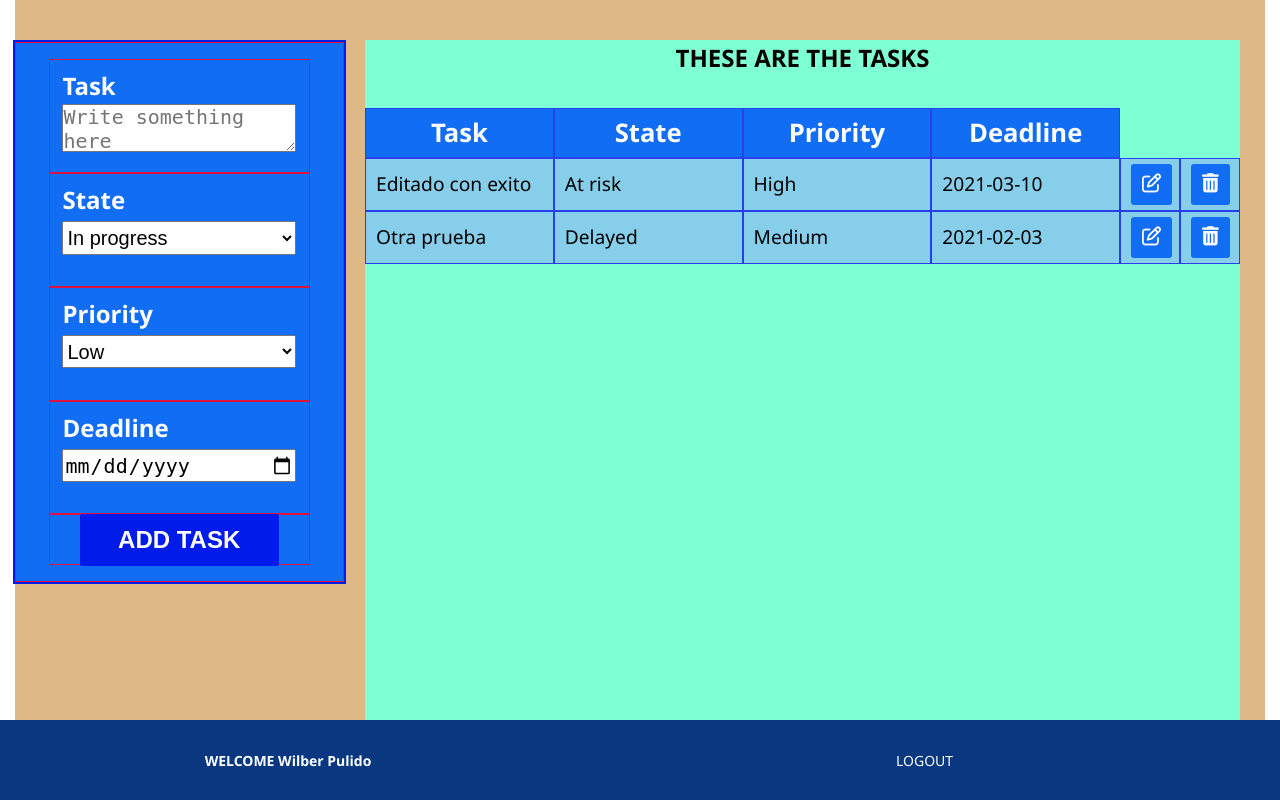
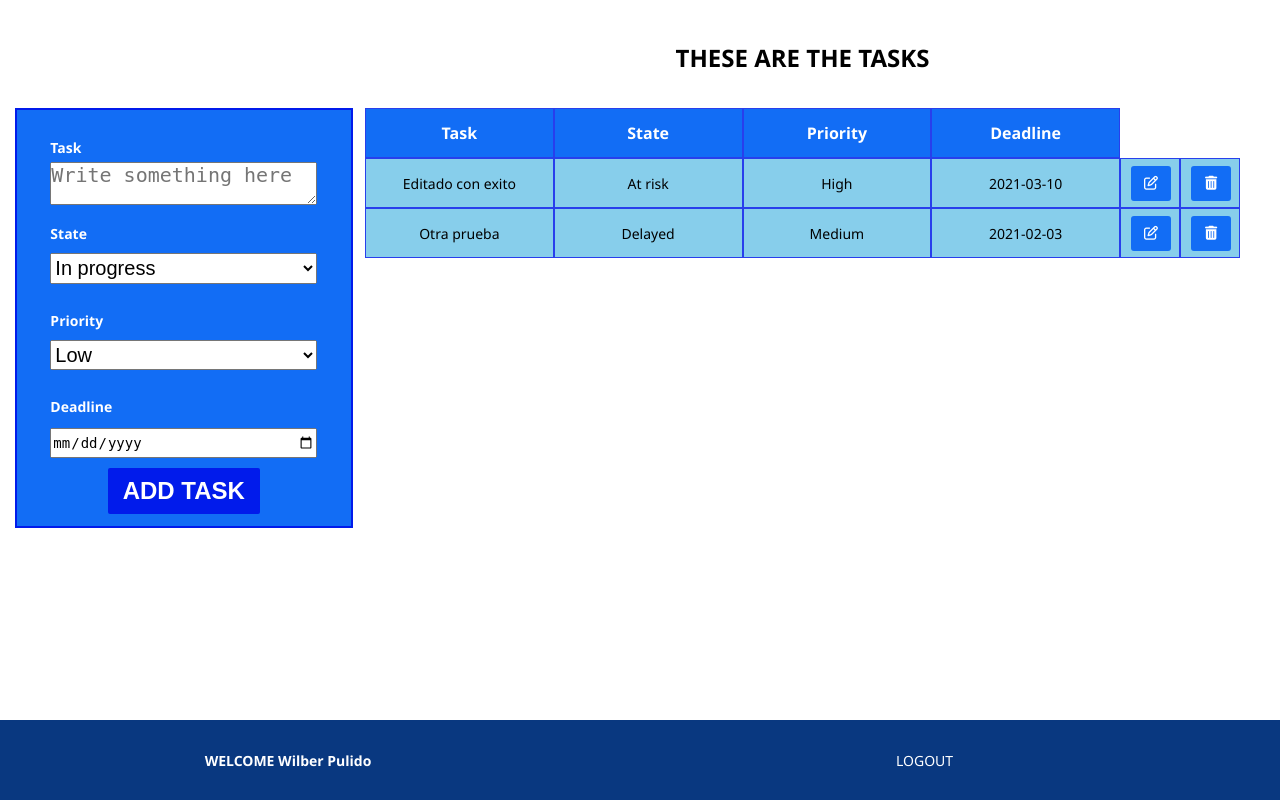
Before and after one commit to wilberpulido/Lista-de-tareas, a PHP site: page / in a window 1280 px wide. Run offline with PHP 8.4, Linux system fonts and the light colour scheme; a user stored in the database is signed in; data comes from the database, SQL or seed files in the repository; some libraries are stand-ins or nearby versions.

Commit message:
arreglos de los td de edit t y delete, arreglos de la version laptop

```diff
--- a/style/form.css
+++ b/style/form.css
@@ -293,46 +293,6 @@ font-weight: 700;
     .formBoxLogin{
         width: 50%;
     }
-    /* .formBoxTask div{
-        display: grid;
-        grid-template-columns: 46% 46%;
-        grid-template-rows: repeat(2,40%) 20%;
-        border: 2px solid red;
-        column-gap: 8%;
-        height: 100%;
-    }
-    .formBoxTask div .input-container-addTask{
-        height: 100%;
-        display: flex;
-        flex-direction: column;
-        padding: 2vh 3vw;
-    }
-    .formBoxTask .input-container-addTask label,
-    .formBoxTask div .input-container-addTask button{
-        font-size: 3vh;
-    }
-    .formBoxTask .input-container-addTask textarea,
-    .formBoxTask .input-container-addTask select,
-    .formBoxTask .input-container-addTask input{
-        height: 40%;
-    }
-    .formBoxTask div:nth-child(5){
-        grid-column-start: 1;
-        grid-column-end: 3;
-    } */
-    /* .formBoxEditTask{
-        width: 60%;
-        top: 50%;
-    } */
-    /* .formBoxEditTask div .input-container-addTask{
-        padding: 0;
-        height: 16%;
-    } */
-    /* .formBoxEditTask .input-container-addTask textarea,
-    .formBoxEditTask .input-container-addTask select,
-    .formBoxEditTask .input-container-addTask input{
-        height: 25px;
-    } */
 }
 @media only screen and (min-width: 480px){
     .input-container-register label{
@@ -377,21 +337,28 @@ font-weight: 700;
         padding:6px 21px;
     }
     .formBoxTask{
-        width:26%;
-        height: 68vh;
-        left: 1%;
-        top: 5vh;
-        font-size: 3vh;
+        position: relative;
+        width:27%;
+        height: 72%;
+        max-height: 420px;
+        left: 0;
+        top: 13.5%;
     }
-    .formBoxTask div{
+    .formBoxTask .input-container-addTask label,
+    .formBoxTask .input-container-addTask input{
+        font-size: 14px;
+    }
+    .formBoxTask .input-container-addTask button{
+        padding: 5px 15px;
+    }
+    /* .formBoxTask div{
         padding: 1vh 1vw;
-        border: 0.5px solid crimson;
-    }
+    } */
     /* .formBoxTask div .input-container-addTask button{
         font-size: 3vh;
         padding: 1vh 2vw;
     } */
     main .formBoxTask:focus-within{
-        left: 1%;
+        left: 0;
     }
 }
--- a/style/style.css
+++ b/style/style.css
@@ -380,7 +380,7 @@ height: 100%;
 .btn-add-task-form{
     position: relative;
     display: block;
-    top:2px;
+    top:6%;
     line-height: 1;
     padding: 2vh .75rem;
     margin: 0 auto;
@@ -443,16 +443,21 @@ main .btn-add-task-form:focus{
 #tableTask td {
     position: relative;
     height: 50px;
-    padding: 5px 10px;
     text-align: left;
     border: 0.01px solid #283fec;
-    background-color: skyblue
+    background-color: skyblue;
+    text-align: center;
 }
+
 #tableTask .tbodySmall td:nth-child(1) {
 width: 70%;
+padding-top: 10px;
 }
 #tableTask .tbodySmall td:nth-child(2) {
     width: 30%;
+    display: flex;
+    justify-content: center;
+    align-items: center;
 }
 #tableTask thead .theadSmall th{
     width: 70%;
@@ -464,7 +469,6 @@ width: 70%;
     color: white;
     background-color:rgb(18, 109, 245);
     font-size: 3.5vw;
-    /* padding: 1vh 2vw; */
     font-weight: 700;
 }
 #tableTask tr .btn-delete:active{
@@ -520,9 +524,6 @@ height: 20px;
     bottom: 5px;
     right: 5px;
     color:#011BEB;
-}
-.btn-details{
-    margin: 0 auto;
 }
 .detailsBox div:nth-child(2),
 .detailsBox div:nth-child(5){
@@ -715,11 +716,11 @@ height: 20px;
         display: none;
     }
     #tableTask thead .theadLarge h4{
-        font-size: 3vw;
+        font-size: 14px;
     }
     #tableTask tbody .tbodyLarge td,
     #tableTask tbody .tbodyLarge td button a{
-        font-size: 2.5vw;
+        font-size: 12px;
     }
     .tasksBox{
         width: 80%;
@@ -732,8 +733,10 @@ height: 20px;
     }
     .btn-edit,
     .btn-delete{
-        padding: 5px 10px;
+        position: relative;
         display: flex;
+        left: 10px;
+        width: 40px;
         justify-content: center;
         align-items: center;
     }
@@ -811,7 +814,6 @@ height: 20px;
     .whyUseAppGrid{
         width: 70%;
         row-gap: 40px;
-        background-color: chartreuse;
     }
     .whyUseAppGrid h2{
         font-size: 24px;
@@ -849,9 +851,6 @@ height: 20px;
     #contactPage section p{
         font-size: 1rem;
     }
-    #mainProfile{
-    background-color: burlywood;
-    }
     #headerProfile{
         height: 10%;
         top: 90%;
@@ -876,22 +875,21 @@ height: 20px;
         height: max-content;
     }
     #tableTask thead .theadLarge h4{
-        font-size: 2vw;
+        font-size: 16px;
     }
     #tableTask tbody .tbodyLarge td,
     #tableTask tbody .tbodyLarge td button a{
-        font-size: 1.5vw;
+        font-size: 14px;
     }
     .tasksBox{
-        top: 5vh;
-        background-color: aquamarine;
+        top: 5%;
         width: 70%;
         height: 85vh;
         margin-right: 2%;
         float: right;
     }
     .tasksBox .tableBox{
-        height: 79vh;
+        height: 85%;
     }
     .btn-add-task-form{
         display: none;
```
Also changed, not shown: index.php (+1 -6 lines).
